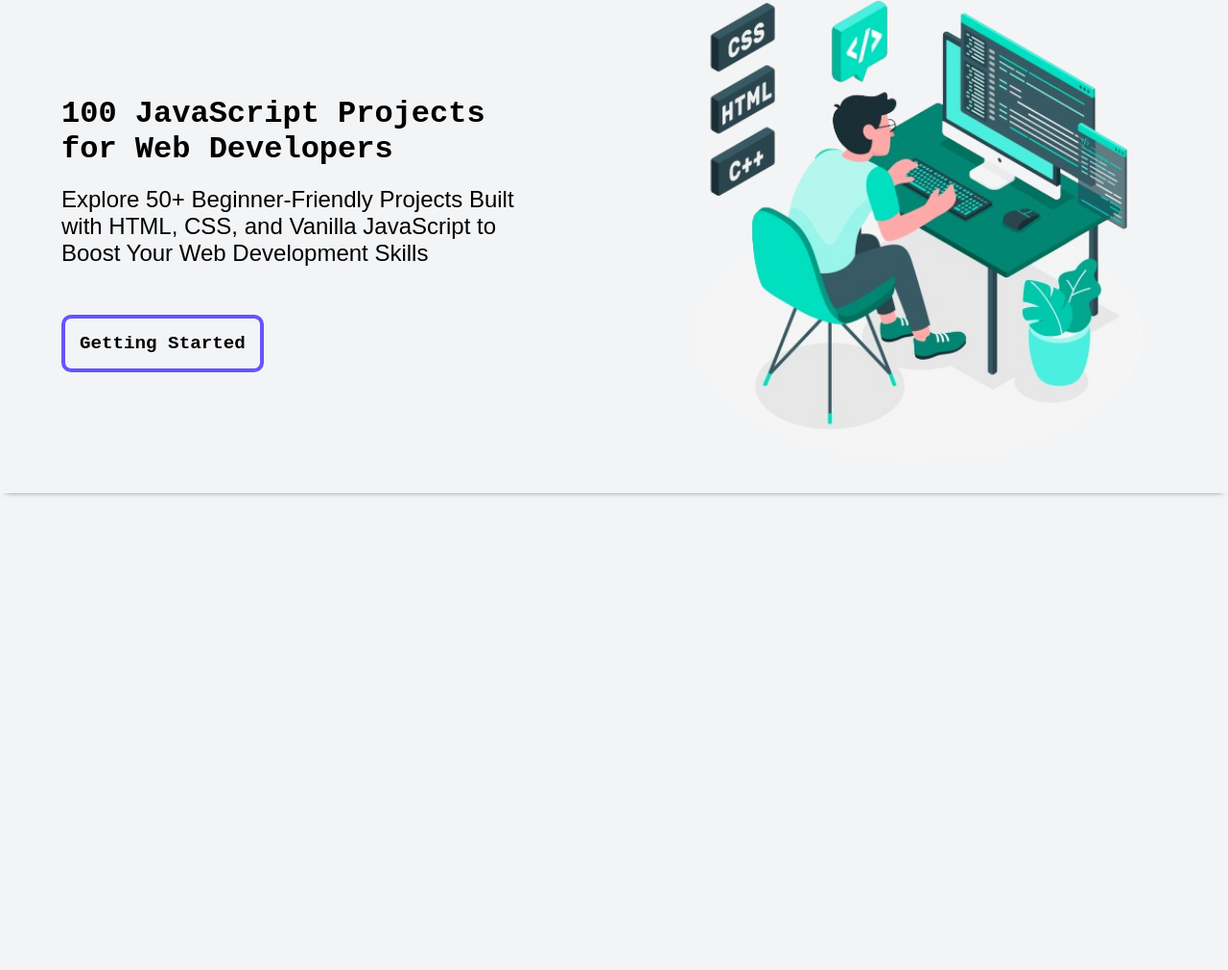
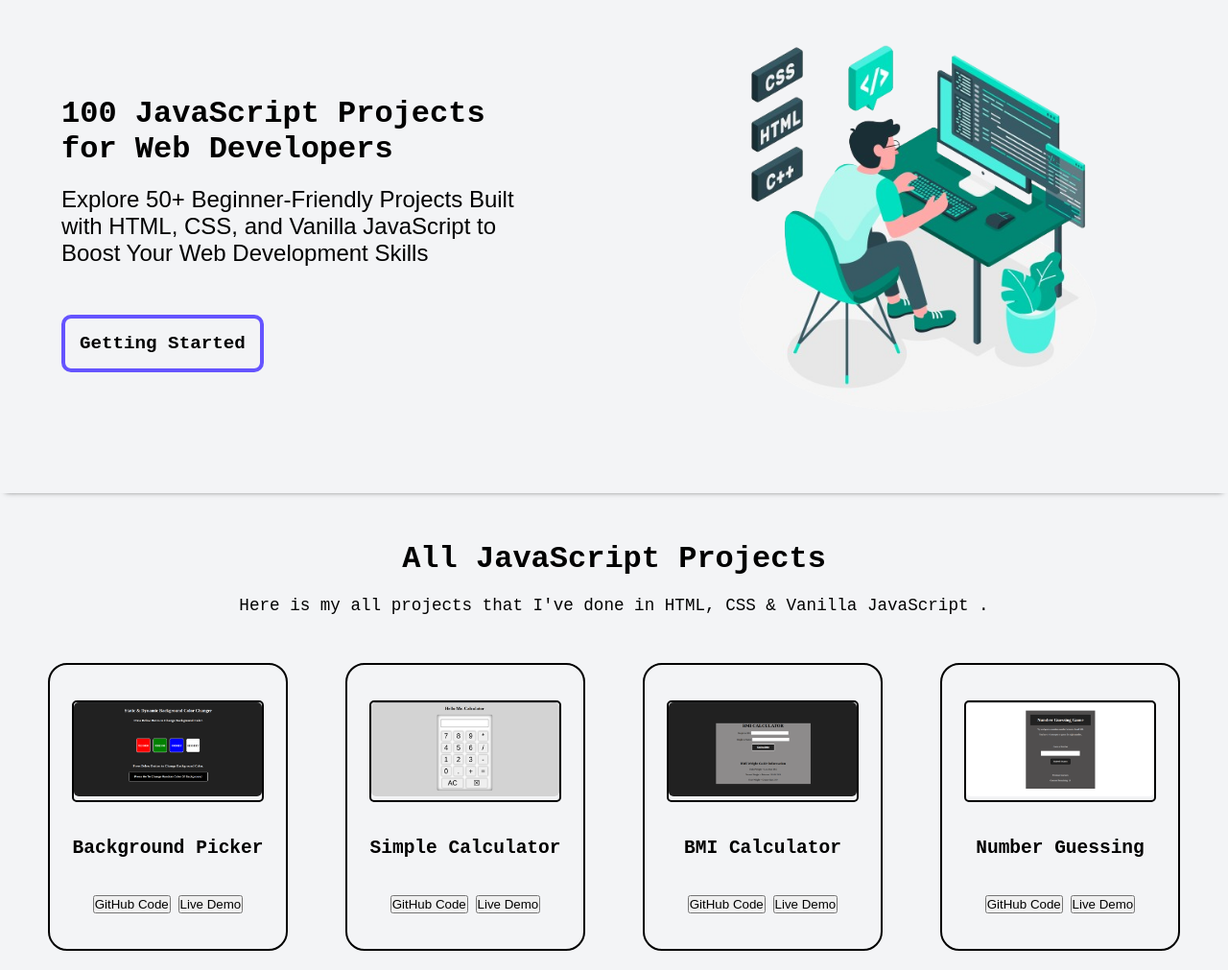
Before and after one commit to vishalrathore8oct/101jsprojects, a website built with Vite: page index.html in a window 1280 px wide. Shown: the part 116-1127 px from the top of the page at 96% size. Before the commit the page ends 800 px from the top, so only its background shows below. Built offline with nearby package versions, Linux system fonts and the light colour scheme.

Commit message:
add the template element in html and create json api for dynamic data and show the project data dynamicly

```diff
--- /dev/null
+++ b/api/projects.json
@@ -0,0 +1,31 @@
+[
+    {
+        "id": 1,
+        "title": "Background Picker",
+        "image": "../images/project1.png",
+        "github": "https://github.com/vishalrathore8oct/JS-Static-Dynamic-Background-Color-Changer",
+        "vercel": "https://lucky-tarsier-0721ae.netlify.app/"
+    },
+    {
+        "id": 2,
+        "title": "Simple Calculator",
+        "image": "../images/project2.png",
+        "github": "https://github.com/vishalrathore8oct/JS-My-Simple-Calculator",
+        "vercel": "https://merry-madeleine-ab08a4.netlify.app/"
+    },
+    {
+        "id": 3,
+        "title": "BMI Calculator",
+        "image": "../images/project3.png",
+        "github": "https://github.com/vishalrathore8oct/JS-BMI-Calculator",
+        "vercel": "https://hilarious-chimera-2fe631.netlify.app/"
+    },
+    {
+        "id": 4,
+        "title": "Number Guessing",
+        "image": "../images/project4.png",
+        "github": "https://github.com/vishalrathore8oct/JS-Number-Guessing-Game",
+        "vercel": "https://phenomenal-buttercream-1035dc.netlify.app/"
+    }
+
+]
--- a/index.html
+++ b/index.html
@@ -53,6 +53,40 @@
     </section>
   </main>
   <!-- end the home section of page -->
+
+  <!-- start the projects section of page -->
+  <section class="projects-section">
+    <div class="project-headings">
+      <h2>All JavaScript Projects</h2>
+      <p>Here is my all projects that I've done in HTML, CSS & Vanilla JavaScript .</p>
+    </div>
+    <section id="projects-container">
+
+    </section>
+  </section>
+
+  <!-- start project card template -->
+  <template id="projects-template">
+    <div class="project-card">
+      <div class="project-img-section">
+        <img class="project-image" src="" alt="Project Image" />
+      </div>
+      <div class="project-title-section">
+        <h2 class="project-title"></h2>
+      </div>
+      <div class="project-button-section">
+        <a class="project-button-github" href="" target="_blank"
+          ><button >GitHub Code</button></a
+        >
+        <a class="project-button-vercel" href="" target="_blank"
+          ><button >Live Demo</button></a
+        >
+      </div>
+    </div>
+  </template>
+  <!-- end project card template -->
+
+  <!-- end the projects section of page -->
   <script type="module" src="./main.js"></script>
 </body>
 
--- a/main.js
+++ b/main.js
@@ -1,3 +1,7 @@
+import projects from "./api/projects.json"
+import { showProjectsContainer } from "./projectCards"
+
+
 const hamburger = document.querySelector(".hamburger")
 const navMenu = document.querySelector(".nav-menu")
 
@@ -12,3 +16,5 @@ document.querySelectorAll(".nav-link").forEach((element) => {
         navMenu.classList.remove("active")
     })
 })
+
+showProjectsContainer(projects)
--- /dev/null
+++ b/projectCards.js
@@ -0,0 +1,23 @@
+const projectContainer = document.querySelector("#projects-container")
+const projectTemplate = document.querySelector("#projects-template")
+
+export const showProjectsContainer = (projects) => {
+
+    if(!projects) {
+        return false
+    }
+
+    projects.forEach((element) => {
+        const {id, title, image, github, vercel} = element
+
+        const projectClone = document.importNode(projectTemplate.content, true)
+
+        projectClone.querySelector(".project-title").textContent = title
+        projectClone.querySelector(".project-image").src = image
+        projectClone.querySelector(".project-button-github").href = github
+        projectClone.querySelector(".project-button-vercel").href = vercel
+
+        projectContainer.append(projectClone)
+
+    })
+}
--- a/style.css
+++ b/style.css
@@ -142,11 +142,67 @@ h1 {
 }
 
 .right-container img {
-    width: 100%;
+    width: 80%;
     height: auto;
 }
 
 /* end the home section of page */
+
+/* start the projects section  */
+
+
+.projects-section {
+    display: flex;
+    flex-direction: column;
+    margin: 20px;
+}
+
+.project-headings{
+    text-align: center;
+}
+
+.project-headings h2 {
+    font-size: 2rem;
+    margin-top: 30px;
+}
+.project-headings p {
+    font-size: 1.1rem;
+    margin: 20px 0 50px 0;
+}
+
+#projects-container {
+    display: flex;
+    justify-content: space-evenly;
+    flex-wrap: wrap;
+    gap: 30px;
+}
+
+.project-card {
+    width: 250px;
+    height: 300px;
+    border: 2px solid black;
+    display: flex;
+    flex-direction: column;
+    align-items: center;
+    justify-content: space-evenly;
+    border-radius: 20px;
+    /* margin-bottom: 30px; */
+}
+
+.project-img-section {
+    width: 200px;
+    border: 2px solid black;
+    border-radius: 5px;
+}
+
+.project-img-section img {
+    width: 100%;
+    border-radius: 5px;
+}
+
+
+
+/* end the projects section  */
 
 
 /* start the media query for mobile responsive */
```
Also changed, not shown: public/images/project1.png (added), public/images/project2.png (added), public/images/project3.png (added), public/images/project4.png (added).
